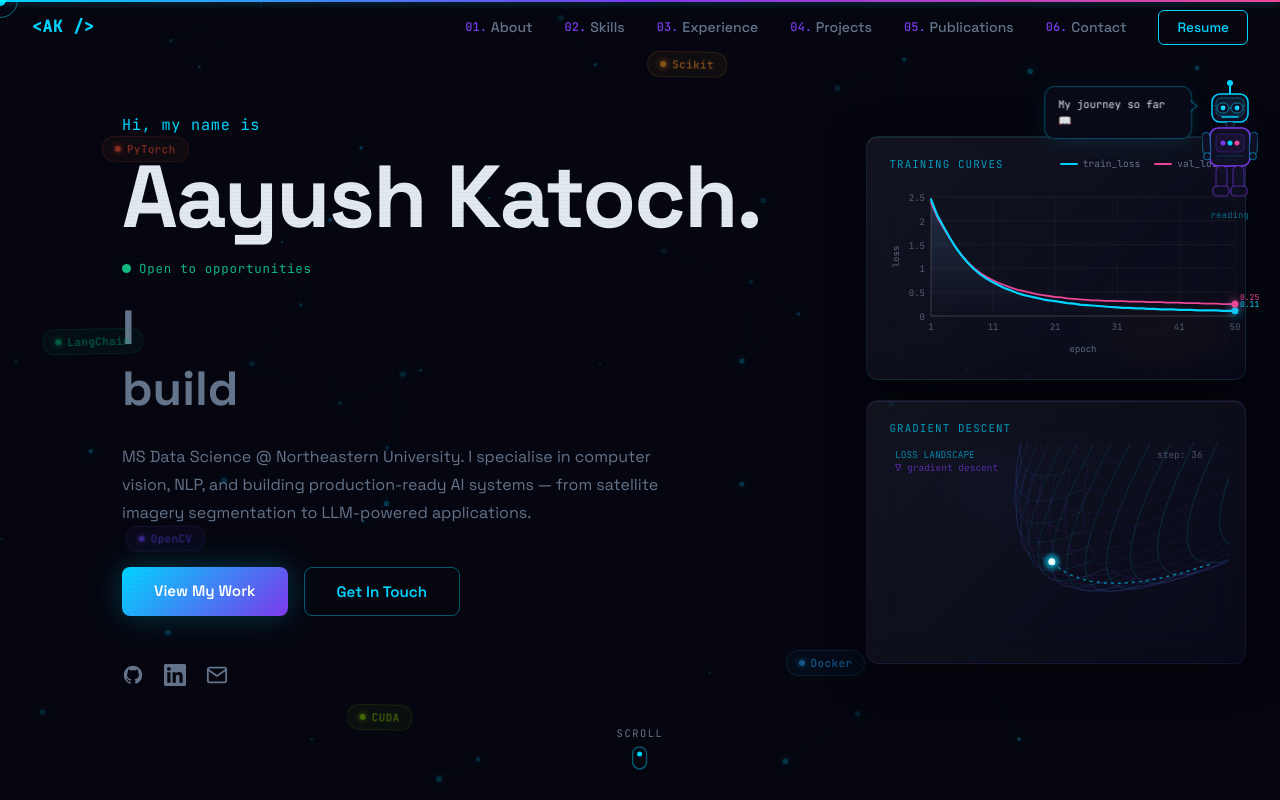
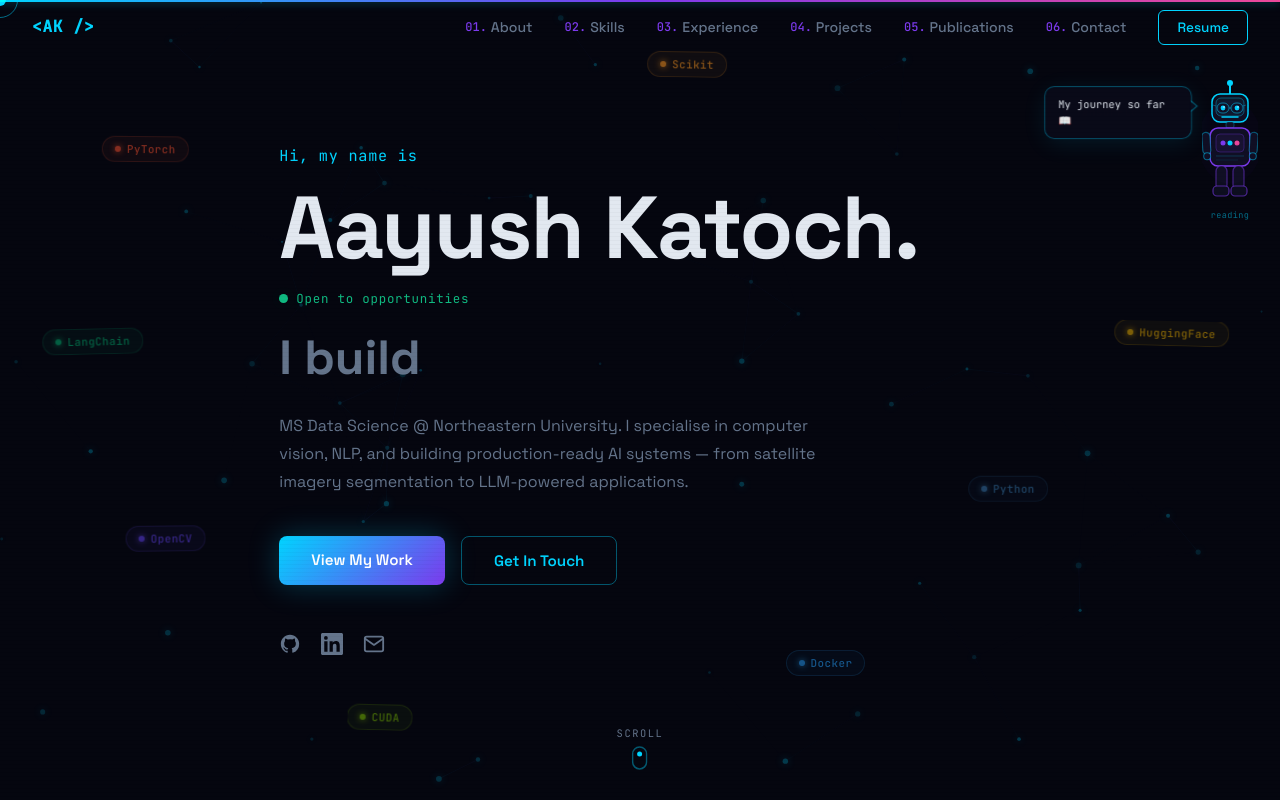
Before and after one commit to Aayush99000/Portfolio, a React (Vite) app: page / in a window 1280 px wide. Shown: the top 800 px of the page. Built offline with nearby package versions, Linux system fonts and the light colour scheme.

Commit message:
feat(hero): remove loss chart and gradient descent visualizations

```diff
--- a/src/components/Hero.jsx
+++ b/src/components/Hero.jsx
@@ -1,8 +1,6 @@
 import { useEffect, useState } from 'react'
 import { motion } from 'framer-motion'
 import FloatingLogos from './FloatingLogos'
-import LossChart from './LossChart'
-import GradientDescent from './GradientDescent'
 
 const ROLES = [
   'ML Engineer',
@@ -52,7 +50,6 @@ export default function Hero() {
     <section id="hero" style={{ minHeight: '100vh', display: 'flex', alignItems: 'center', position: 'relative' }}>
       <FloatingLogos />
       <div className="container">
-        <div className="hero-grid">
         <motion.div variants={container} initial="hidden" animate="show">
           <motion.p variants={item} style={{
             fontFamily: "'JetBrains Mono', monospace",
@@ -190,23 +187,6 @@ export default function Hero() {
           </motion.div>
         </motion.div>
 
-        {/* Right panel — DL visualizations */}
-        <div className="hero-viz-panel">
-          <div className="glass-card" style={{
-            padding: '20px 22px', borderRadius: 12,
-            border: '1px solid rgba(0,212,255,0.12)',
-          }}>
-            <LossChart />
-          </div>
-          <div className="glass-card" style={{
-            padding: '20px 22px', borderRadius: 12,
-            border: '1px solid rgba(124,58,237,0.12)',
-          }}>
-            <GradientDescent width={340} height={200} />
-          </div>
-        </div>
-
-        </div>{/* end hero-grid */}
       </div>
 
       {/* scroll hint */}
```
